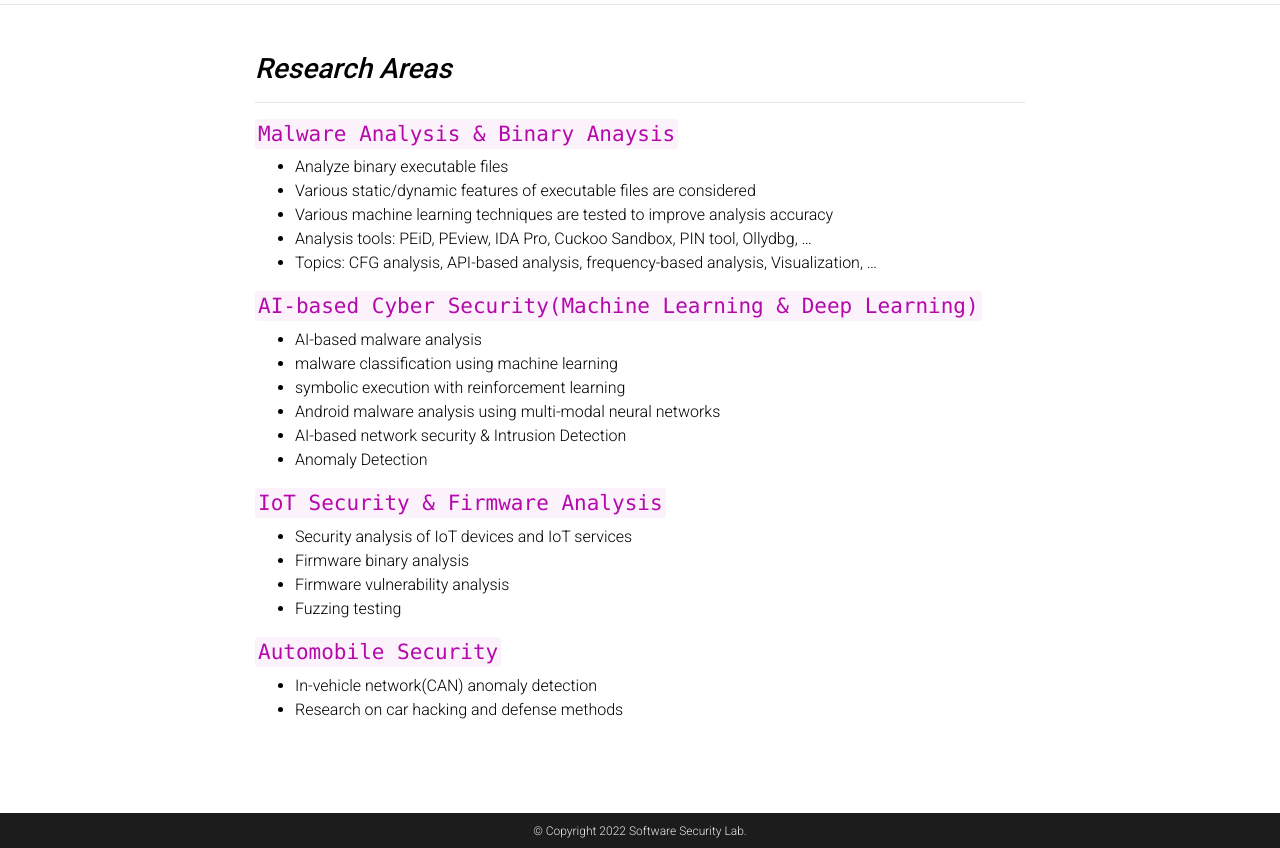
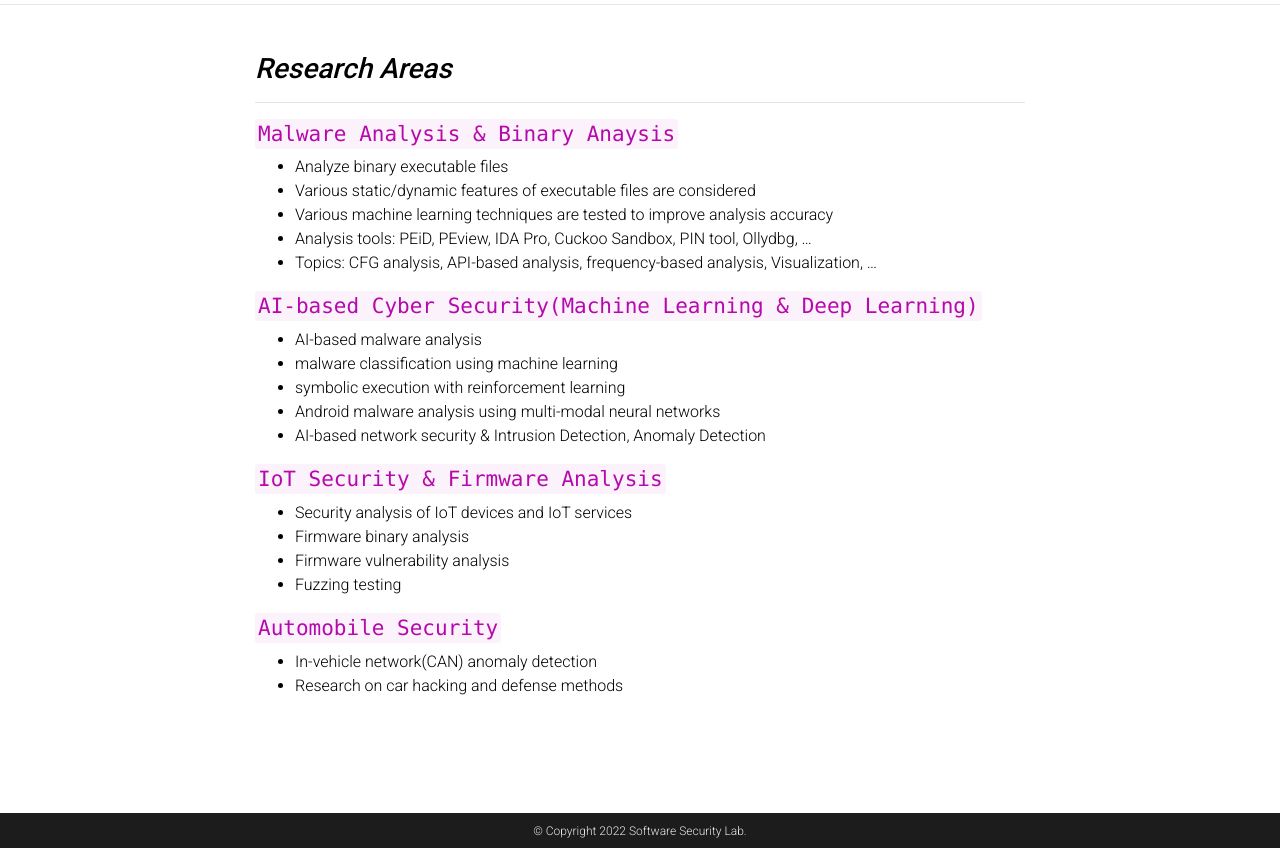
Before and after one commit to softwareseclab/softwareseclab.github.io, a Jekyll site: the page built from _pages/about.md, in a window 1280 px wide and 900 px high, scrolled down 560 px, cut to the strip 52-900 px from the top of the window. Built offline with Jekyll 4.4.1, drawn with Linux system fonts in a browser that asks for light colours; comment, search, counter and statistics services are not loaded; a style sheet for code colours, icons or effects is not loaded.

```diff
--- a/_pages/about.md
+++ b/_pages/about.md
@@ -30,8 +30,7 @@ Welcome to Software Security Lab.
 - malware classification using machine learning
 - symbolic execution with reinforcement learning
 - Android malware analysis using multi-modal neural networks
-- AI-based network security & Intrusion Detection
-- Anomaly Detection
+- AI-based network security & Intrusion Detection, Anomaly Detection
 
 #### `IoT Security & Firmware Analysis`
 - Security analysis of IoT devices and IoT services
```
Also changed, not shown: _pages/publications.md (+2 -2 lines).
